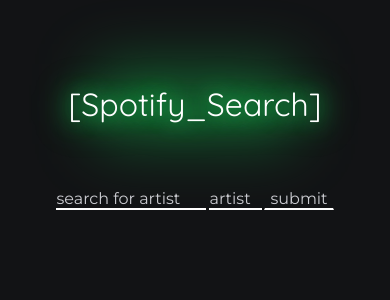
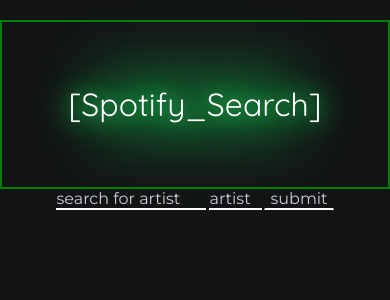
Before and after one commit to adrianwysocki77/spotify_search, a PHP site: page / in a window 390 px wide. Shown: the top 300 px of the page. Run offline with PHP 8.4, Linux system fonts and the light colour scheme.

Commit message:
fixing mobile version

```diff
--- a/styles.css
+++ b/styles.css
@@ -226,6 +226,7 @@ button {
     font-size: 2.5em;
     height: 20vh;
     margin-bottom: 0px;
+    border: 2px solid green;
   }
 
   .neoncontainer:before {
```
